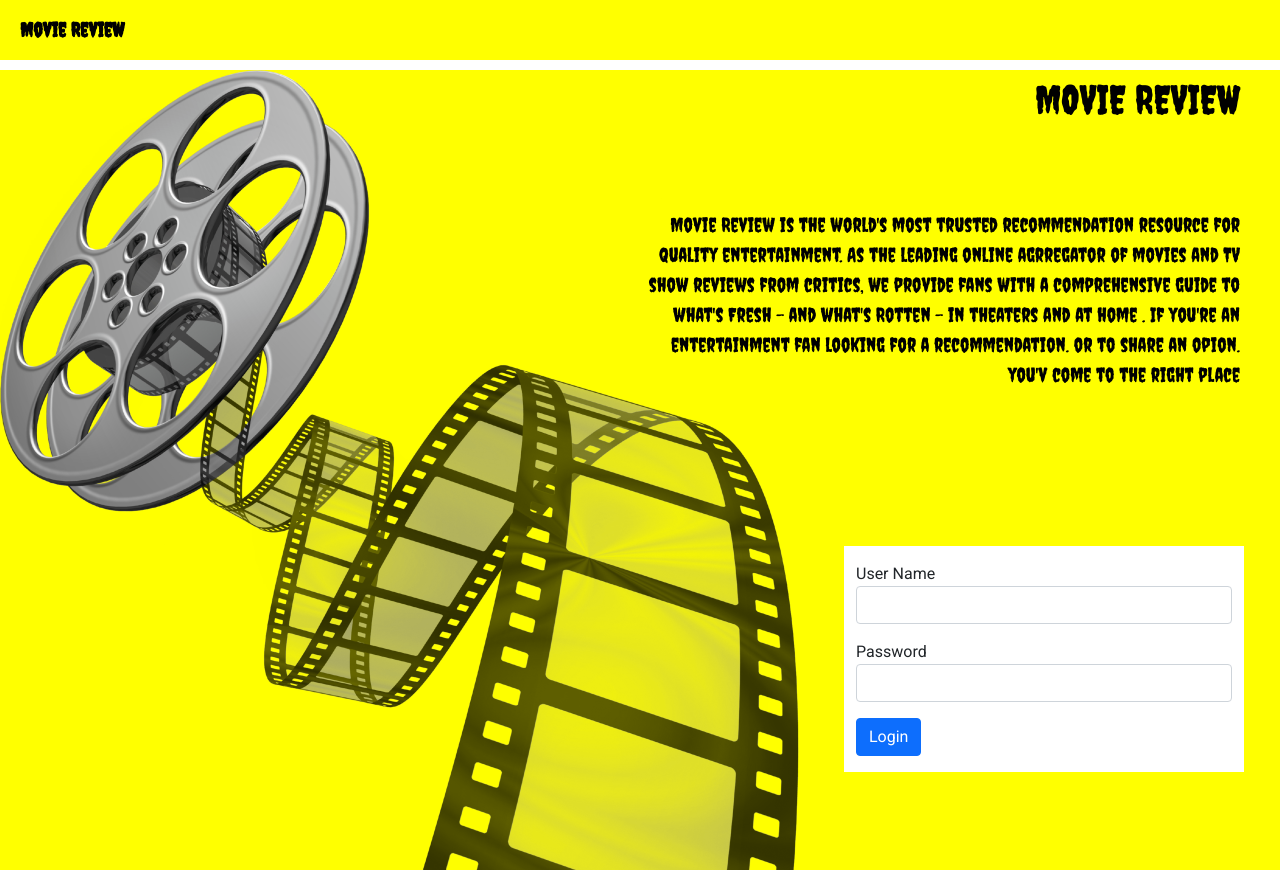
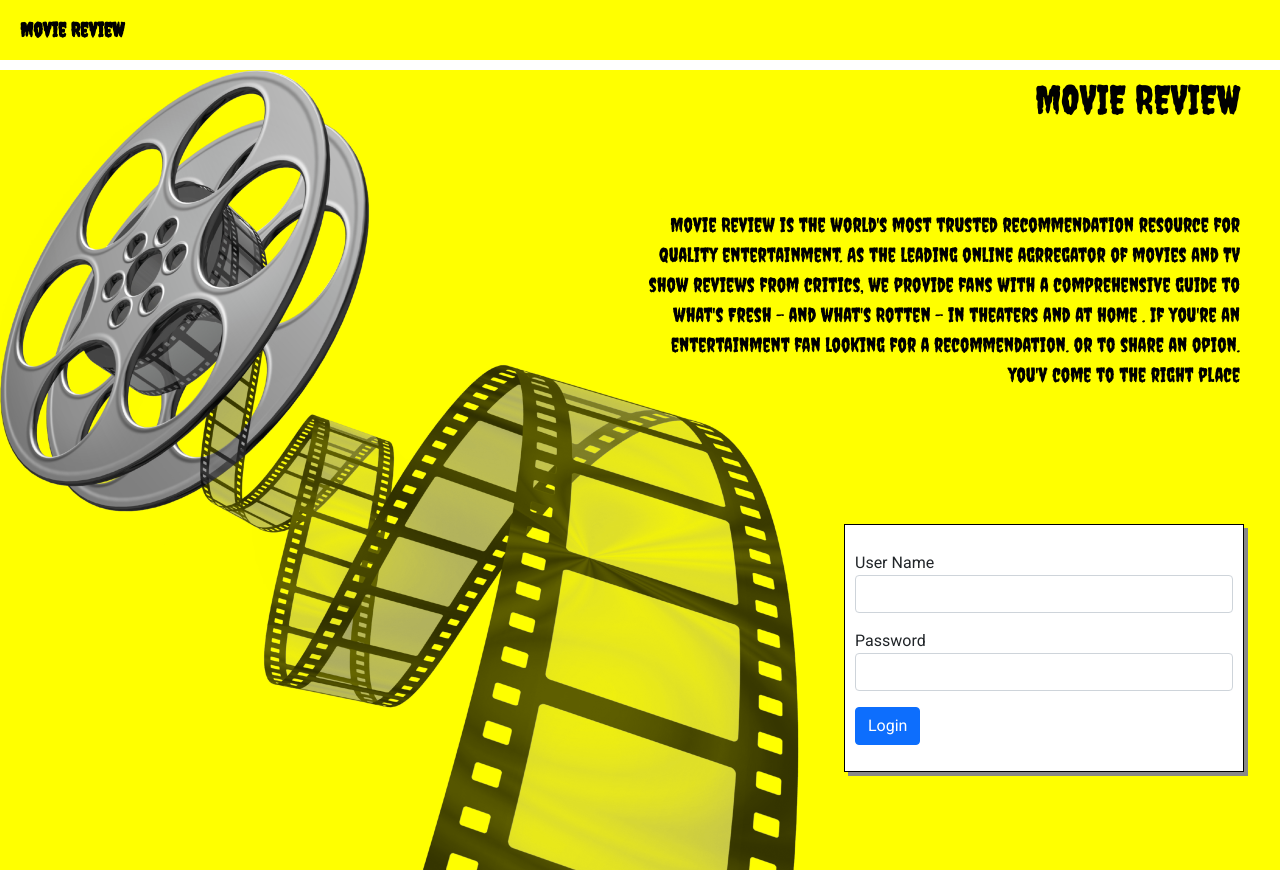
Before and after one commit to loquan/movie, an Angular app: page /login in a window 1280 px wide. Built offline with nearby package versions, Linux system fonts and the light colour scheme.

Commit message:
shadow login

```diff
--- a/src/app/login/login.component.css
+++ b/src/app/login/login.component.css
@@ -4,3 +4,8 @@
   background-repeat: no-repeat;
   background-size: 800px auto;
 }
+
+.shadow{
+  box-shadow: 4px 4px #888888;
+  border: 1px solid black;
+}
--- a/src/app/login/login.component.html
+++ b/src/app/login/login.component.html
@@ -30,7 +30,8 @@
 
 
 
-<div class="container-fluid " style="margin:20px;background-color: white; width:400px; position: absolute;bottom: 8px;right: 16px;border:2px" >
+<div class="container-fluid " style="margin:20px;background-color: white;padding: 10px;
+box-shadow: 4px 4px #888888;border: 1px solid black; width:400px; position: absolute;bottom: 8px;right: 16px;" >
 
    <form >
 
@@ -48,4 +49,3 @@
 
 
 </div>
-</body>
```
